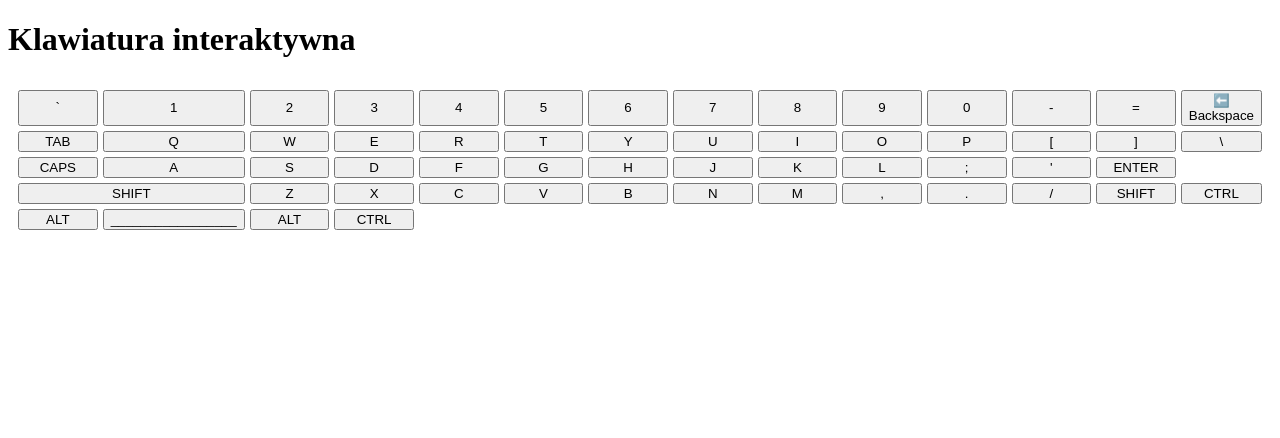
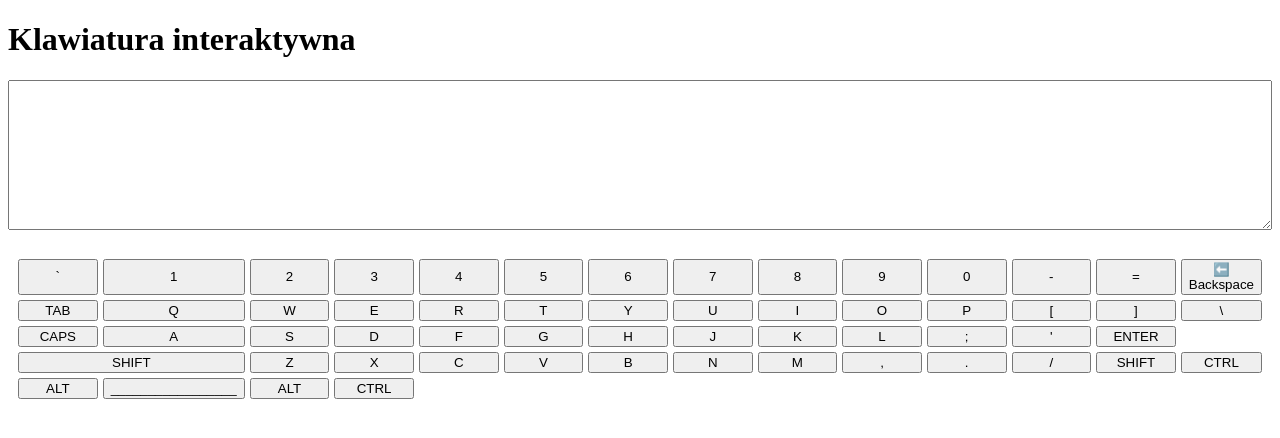
Before and after one commit to nic00la1/interactive-keyboard, a React (Vite) app in the folder interactive-keyboard/: page / in a window 1280 px wide. Shown: the top 438 px of the page. Built offline with nearby package versions, Linux system fonts and the light colour scheme.

Commit message:
Text area

```diff
--- a/interactive-keyboard/src/App.css
+++ b/interactive-keyboard/src/App.css
@@ -1,3 +1,13 @@
+/* Pole do wpisywania tekstu */
+textarea {
+    width: 100%;
+    height: 150px;
+    margin-bottom: 15px;
+    font-size: 16px;
+    padding: 10px;
+    box-sizing: border-box;
+}
+
 .container-grid {
     display: grid;
     grid-template-columns: repeat(14, 1fr);
--- a/interactive-keyboard/src/App.jsx
+++ b/interactive-keyboard/src/App.jsx
@@ -7,6 +7,7 @@ function App() {
     <>
       <div>
         <h1>Klawiatura interaktywna</h1>
+        <textarea></textarea>
         <div className='container-grid'>
           {/* Rząd 1 - 14 Przycisków*/}
           <button>`</button>
```
